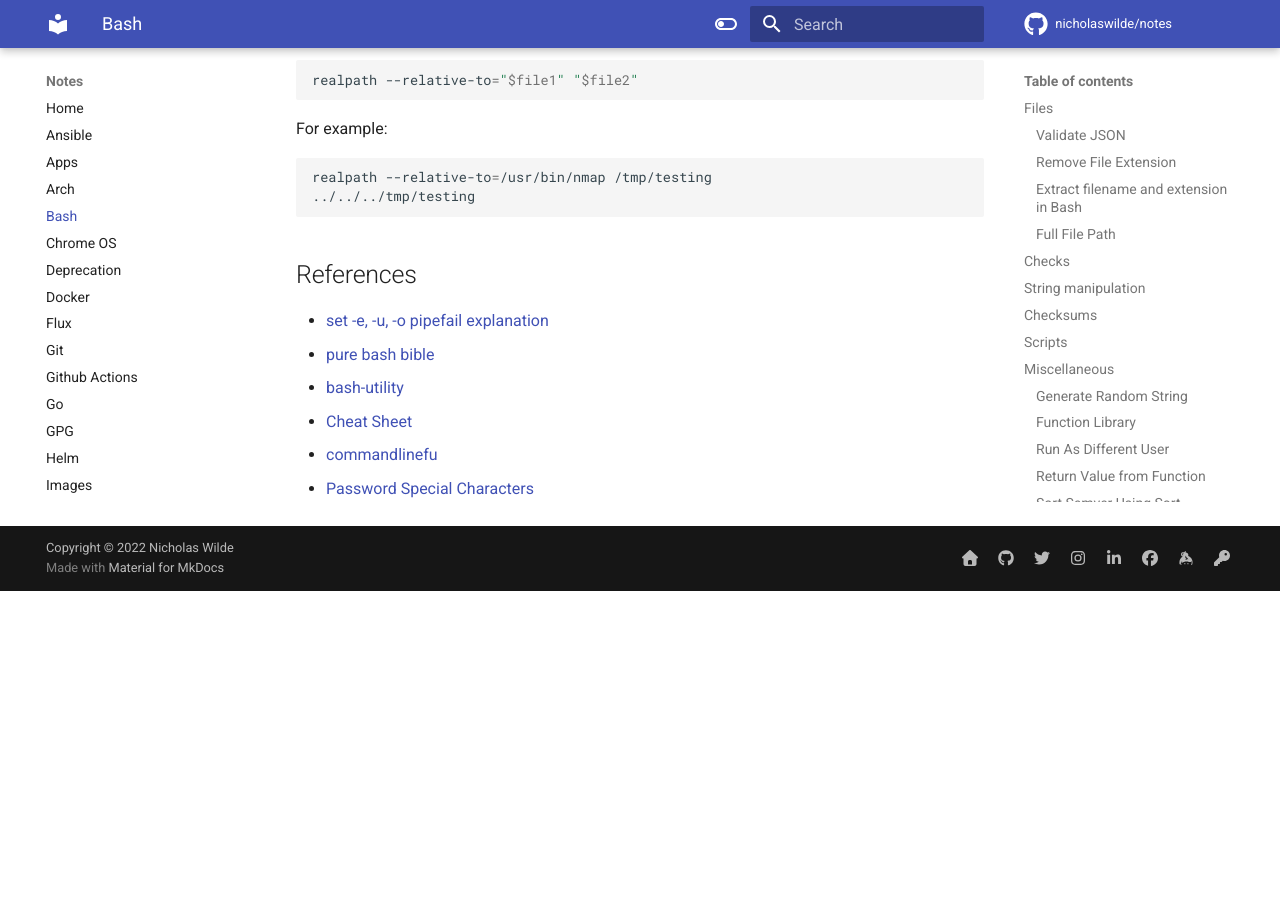
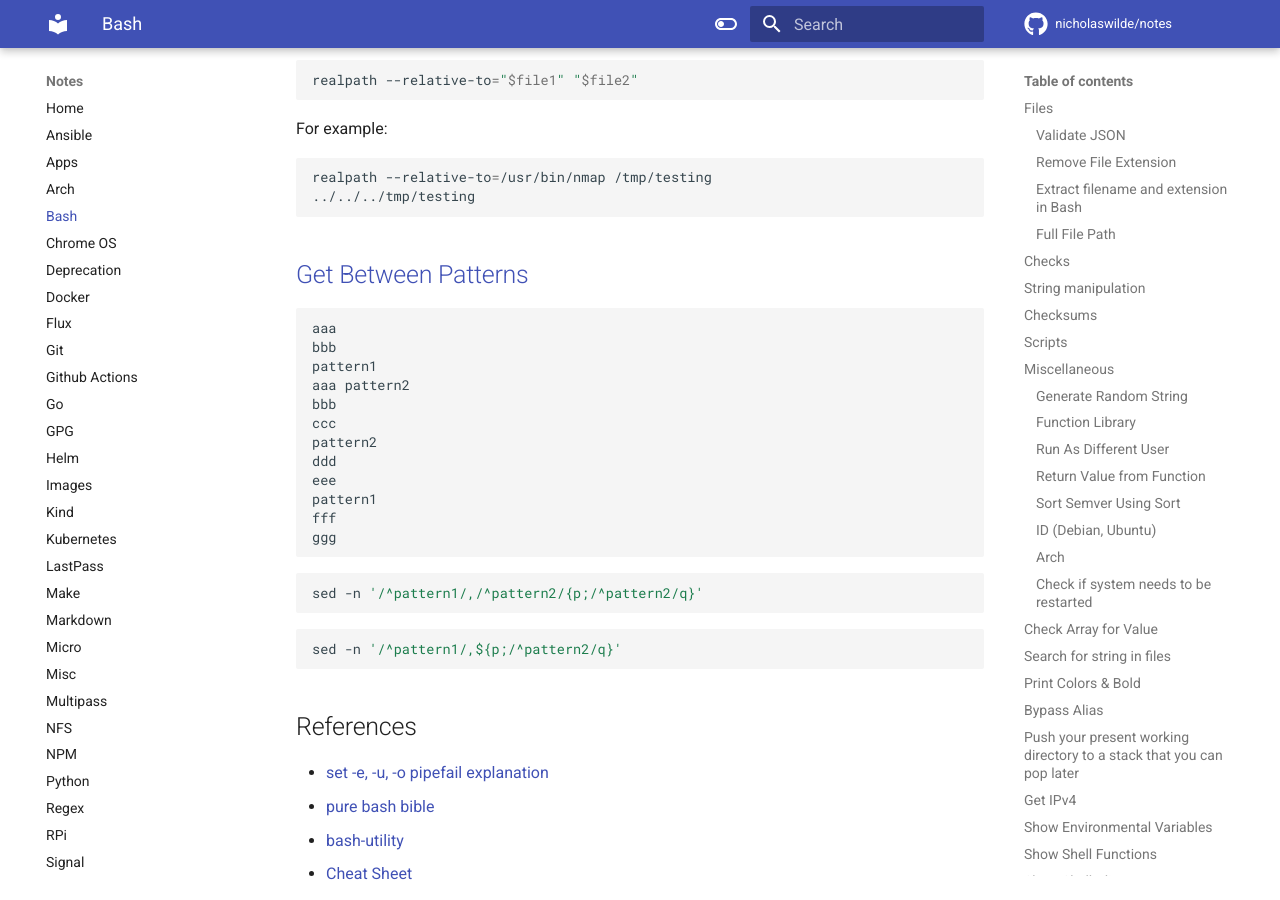
Before and after one commit to nicholaswilde/notes, an MkDocs documentation site: the page built from docs/bash.md, in a window 1280 px wide and 900 px high, scrolled down 11523 px. Built offline with MkDocs 1.6.1 and Material for MkDocs 9.7.7, drawn with Linux system fonts in a browser that asks for light colours; comment, search, counter and statistics services are not loaded; before the commit the page ends 12114 px from its top, so only the background shows below that.

Commit message:
feat: add between pattern
Signed-off-by: nιcнolaѕ wιlde <ncwilde43@gmail.com>

````diff
--- a/docs/bash.md
+++ b/docs/bash.md
@@ -601,6 +601,31 @@ realpath --relative-to=/usr/bin/nmap /tmp/testing
 ../../../tmp/testing
 ```
 
+## [Get Between Patterns][14]
+
+```shell
+aaa
+bbb
+pattern1
+aaa pattern2
+bbb
+ccc
+pattern2
+ddd
+eee
+pattern1
+fff
+ggg
+```
+
+```shell
+sed -n '/^pattern1/,/^pattern2/{p;/^pattern2/q}'
+```
+
+```shell
+sed -n '/^pattern1/,${p;/^pattern2/q}'
+```
+
 ## References
 
 * [set -e, -u, -o pipefail explanation](https://gist.github.com/mohanpedala/1e2ff5661761d3abd0385e8223e16425)
````
Also changed, not shown: other parts of docs/bash.md (+1 -0 lines).
